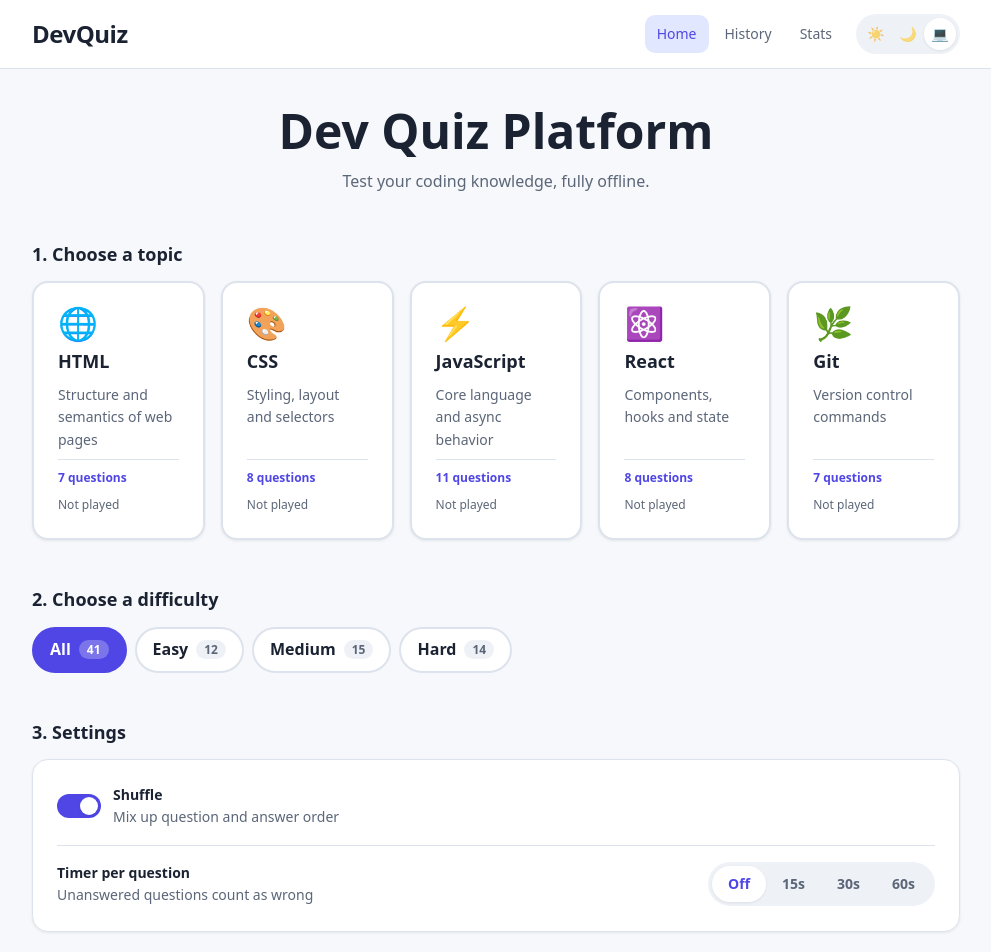
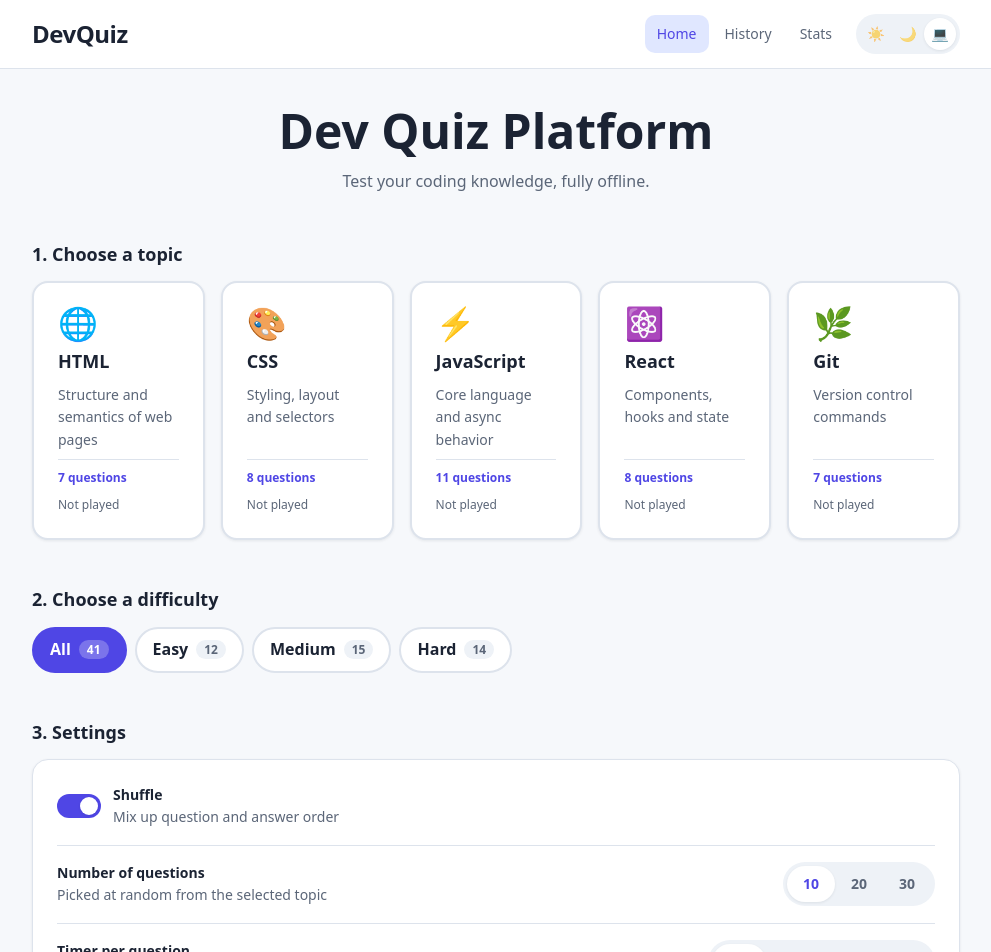
Before and after one commit to sieve-dev-sudo/dev-quiz-platform, a React (Vite) app: page / in a window 1280 px wide. Shown: the top 952 px of the page, without its empty margins (144-1135 px from the left). Built offline with nearby package versions, Linux system fonts and the light colour scheme.

Commit message:
feat: add number of questions options

```diff
--- a/src/components/QuizSettings.jsx
+++ b/src/components/QuizSettings.jsx
@@ -1,4 +1,4 @@
-import { TIMER_OPTIONS } from '../utils/settingsUtils'
+import { QUESTION_COUNT_OPTIONS, TIMER_OPTIONS } from '../utils/settingsUtils'
 import './QuizSettings.css'
 
 function QuizSettings({ settings, onChange }) {
@@ -18,6 +18,32 @@ function QuizSettings({ settings, onChange }) {
           <span className="text-muted">Mix up question and answer order</span>
         </span>
       </label>
+
+      <div className="setting-group">
+        <span className="setting-text" id="count-setting-label">
+          <strong>Number of questions</strong>
+          <span className="text-muted">Picked at random from the selected topic</span>
+        </span>
+
+        <div className="setting-options" role="radiogroup" aria-labelledby="count-setting-label">
+          {QUESTION_COUNT_OPTIONS.map((value) => {
+            const isSelected = settings.questionCount === value
+
+            return (
+              <button
+                key={value}
+                type="button"
+                role="radio"
+                aria-checked={isSelected}
+                className={isSelected ? 'setting-option selected' : 'setting-option'}
+                onClick={() => onChange({ questionCount: value })}
+              >
+                {value}
+              </button>
+            )
+          })}
+        </div>
+      </div>
 
       <div className="setting-group">
         <span className="setting-text" id="timer-setting-label">
```
